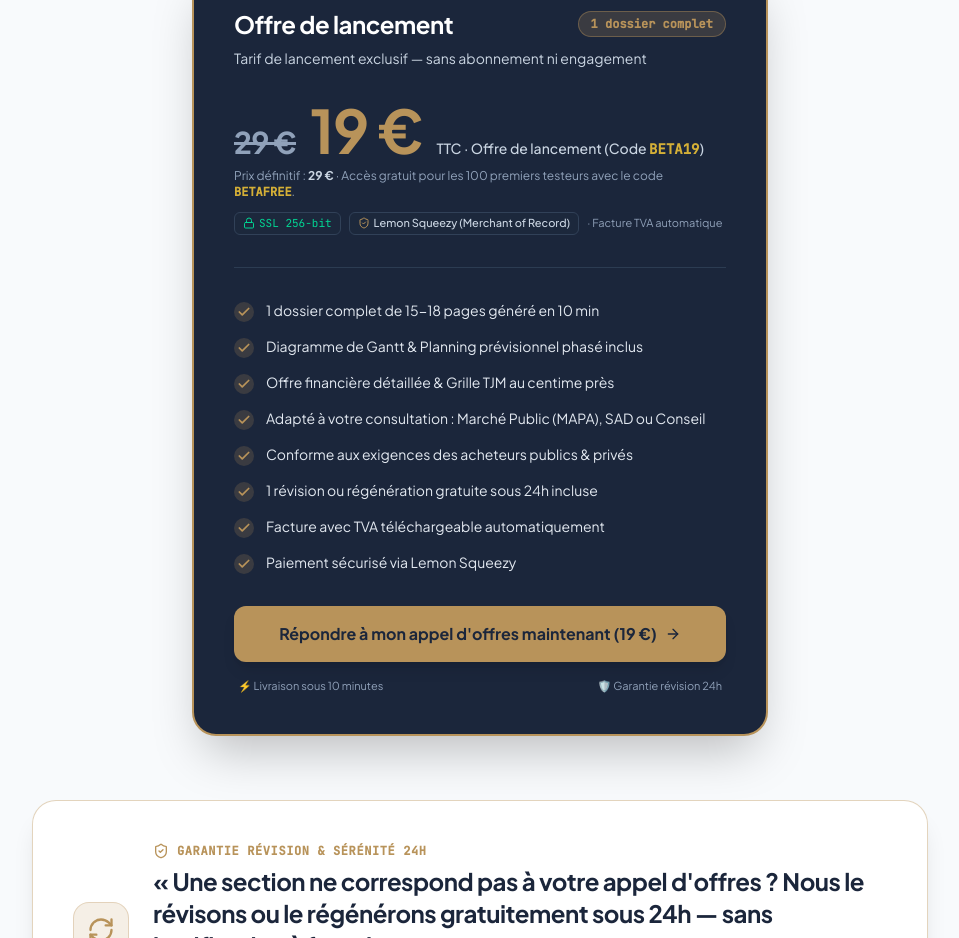
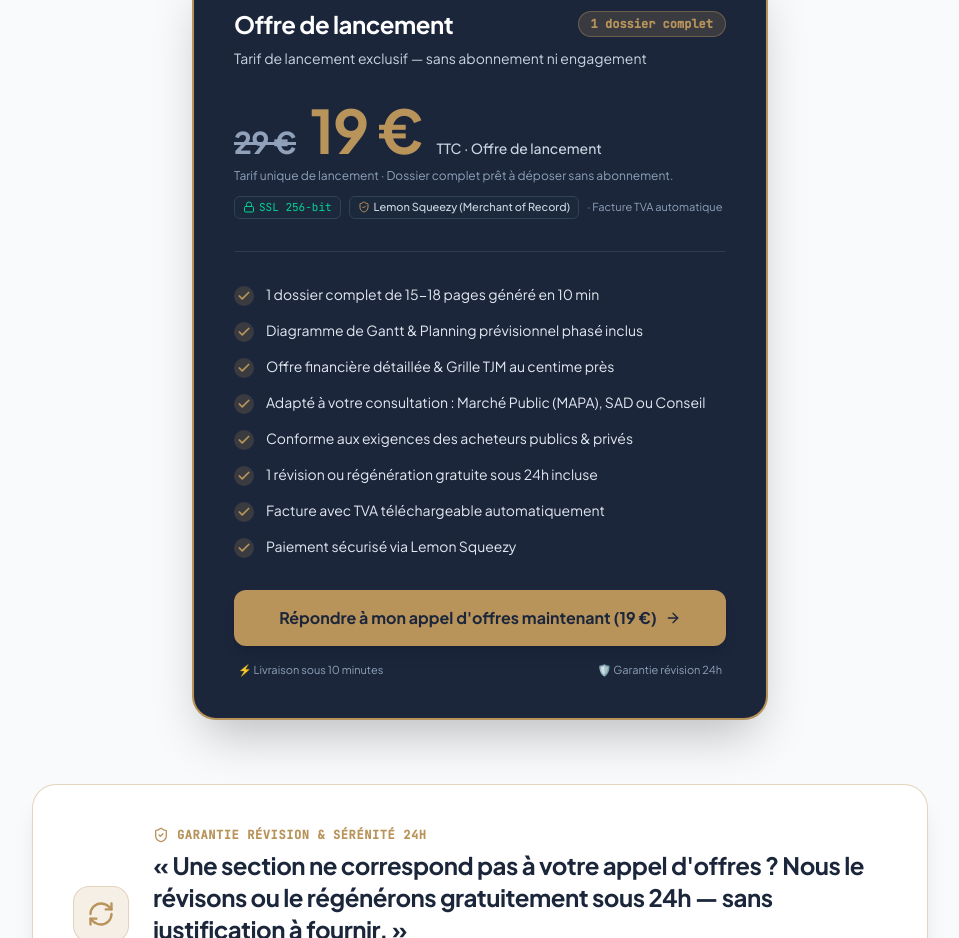
Before and after one commit to OMARMARCO23/DeliverableEngine, a React (Vite) app: page / in a window 1280 px wide. Shown: the part 9260-10198 px from the top of the page, without its empty margins (160-1119 px from the left). Built offline with nearby package versions, Linux system fonts and the light colour scheme; no server answers; a web font is replaced by a local one.

Commit message:
Revise pricing and launch offer text in Pricing.tsx
Updated pricing information and promotional details.

```diff
--- a/src/components/Pricing.tsx
+++ b/src/components/Pricing.tsx
@@ -71,11 +71,11 @@ export default function Pricing({ onOpenGenerate, onOpenLegal }: PricingProps) {
                     19 €
                   </span>
                   <span className="text-slate-300 text-xs sm:text-sm font-sans font-medium">
-                    TTC · Offre de lancement (Code <span className="font-mono text-[#D4AF37] font-bold">BETA19</span>)
+                    TTC · Offre de lancement
                   </span>
                 </div>
                 <div className="mt-2 text-xs text-slate-400">
-                  Prix définitif : <strong className="text-slate-300">29 €</strong> · Accès gratuit pour les 100 premiers testeurs avec le code <strong className="text-[#D4AF37] font-mono">BETAFREE</strong>.
+                  Tarif unique de lancement · Dossier complet prêt à déposer sans abonnement.
                 </div>
                 <div className="mt-3 flex flex-wrap items-center gap-2 text-[11px] text-slate-300 font-sans">
                   <span className="inline-flex items-center gap-1 bg-slate-800/80 border border-slate-700 px-2 py-0.5 rounded-md text-emerald-400 font-mono">
```
